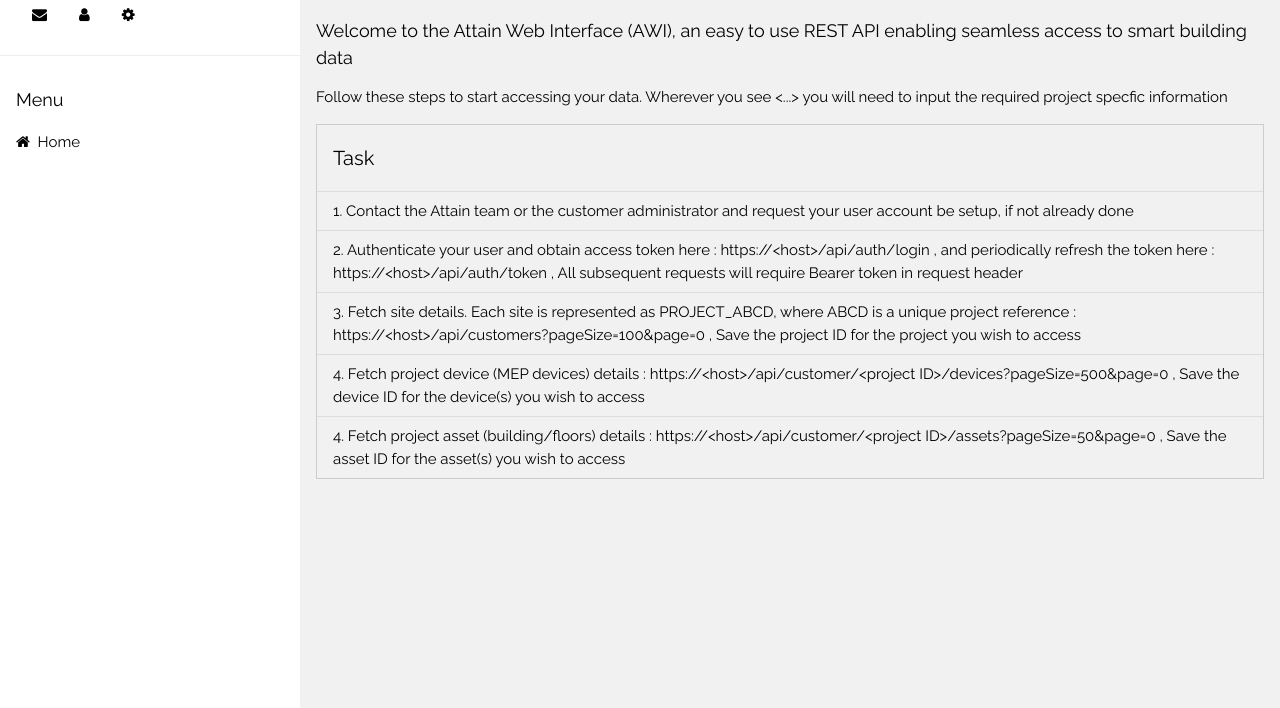
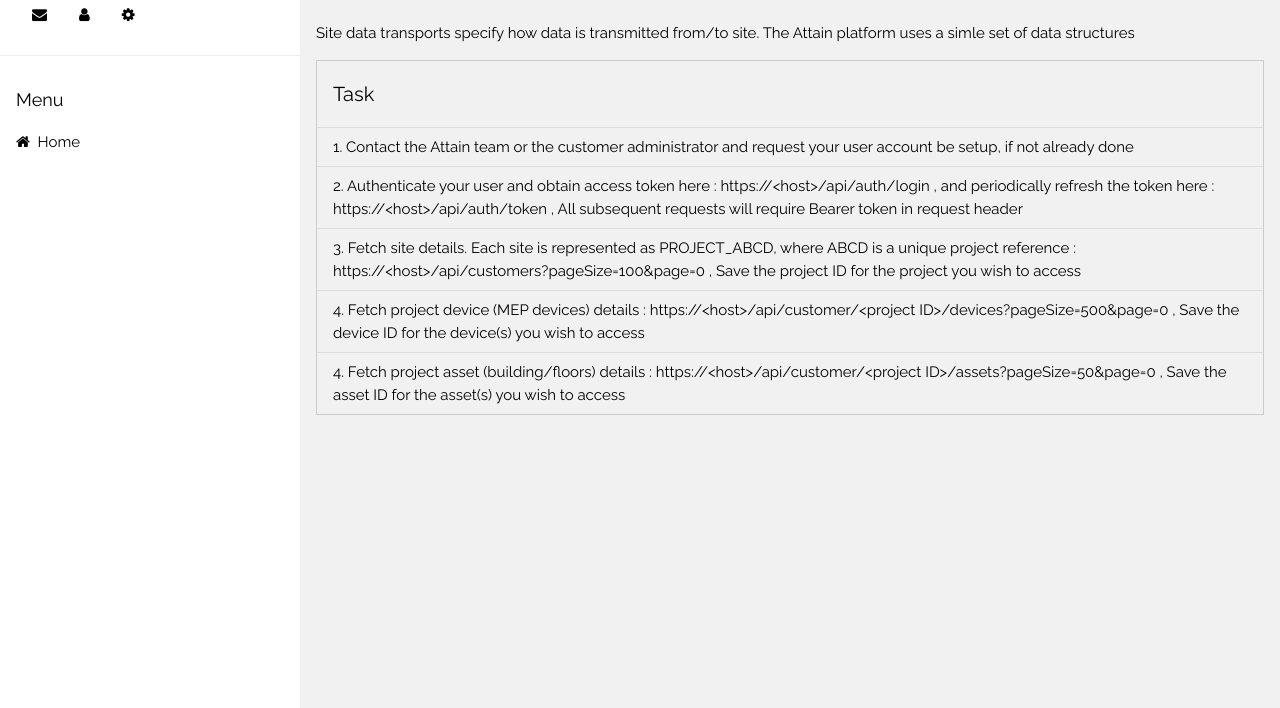
Before and after one commit to Attain-Energy-IO/attainWebService, a plain HTML site: page dataLink.html in a window 1280 px wide. Shown: the part 92-800 px from the top of the page. Drawn offline with nearby package versions, Linux system fonts and the light colour scheme; no server answers.

Commit message:
Update dataLink.html

```diff
--- a/dataLink.html
+++ b/dataLink.html
@@ -65,8 +65,7 @@ html,body,h1,h2,h3,h4,h5 {font-family: "Raleway", sans-serif}
     </header>
 
 <div class="n0-container">
-  <h5>Welcome to the Attain Web Interface (AWI), an easy to use REST API enabling seamless access to smart building data</h5>
-  <p>Follow these steps to start accessing your data. Wherever you see <...> you will need to input the required project specfic information</p>
+  <p>Site data transports specify how data is transmitted from/to site. The Attain platform uses a simle set of data structures</p>
 
   <ul class="n0-ul n0-border">
     <li><h4>Task</h4></li>
```
